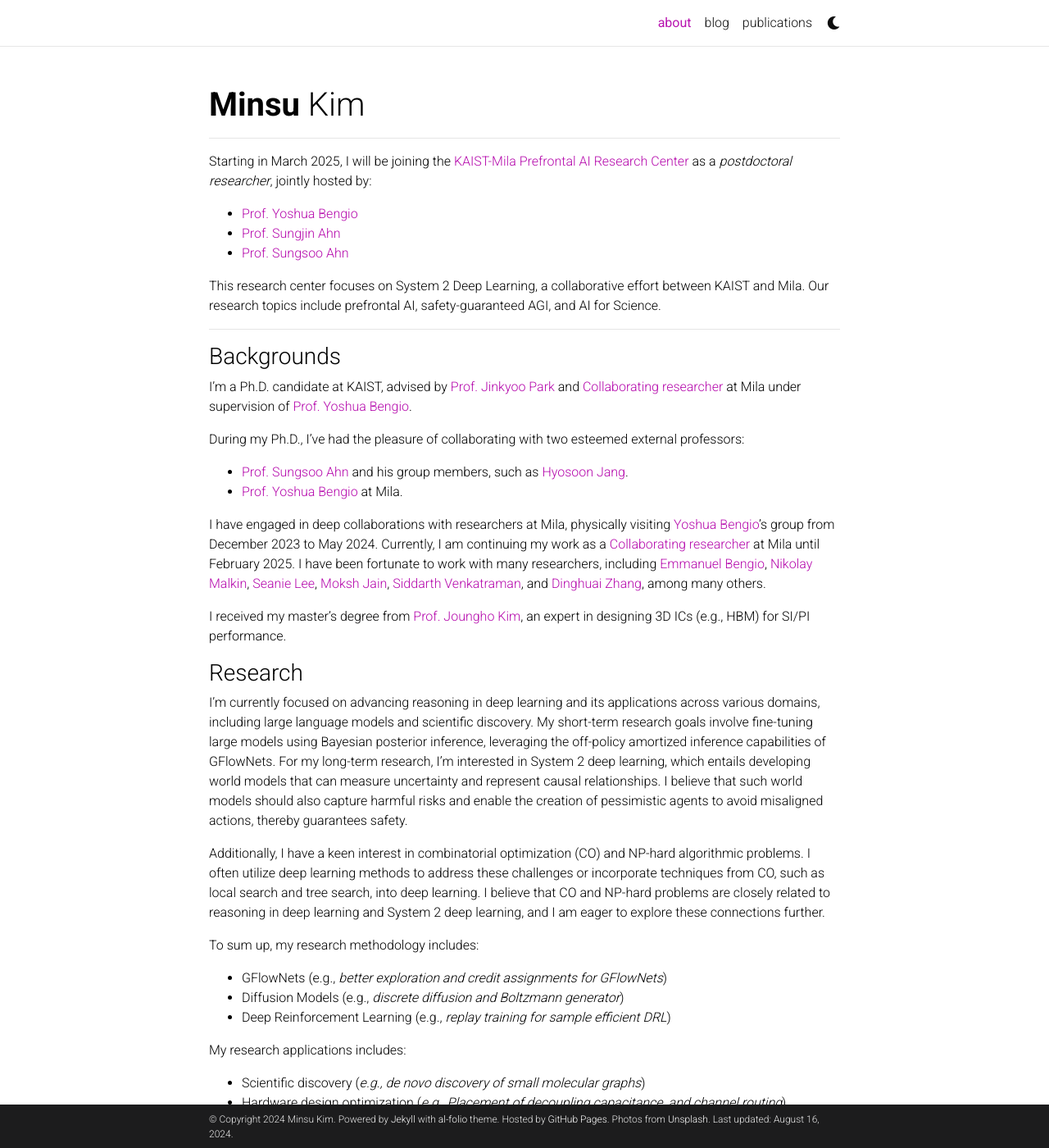
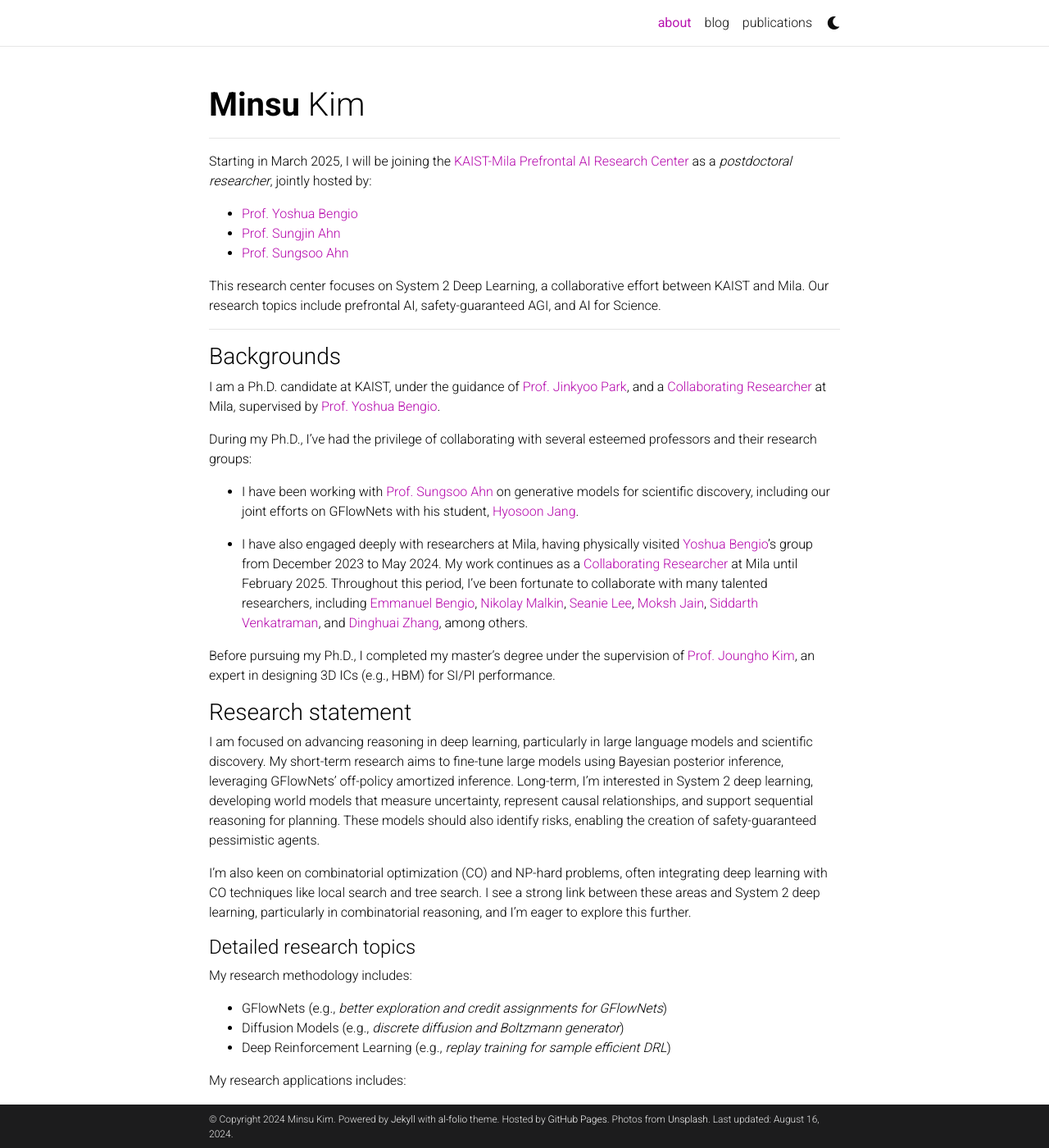
Before and after one commit to minsuukim/minsuukim.github.io, a Jekyll site: the page built from _pages/about.md, in a window 1280 px wide and 1400 px high. Shown: the whole window at 82% size. Built offline with Jekyll 4.4.1, drawn with Linux system fonts in a browser that asks for light colours; comment, search, counter and statistics services are not loaded; a style sheet for code colours, icons or effects is not loaded.

Commit message:
Update about.md

```diff
--- a/_pages/about.md
+++ b/_pages/about.md
@@ -28,25 +28,25 @@ This research center focuses on System 2 Deep Learning, a collaborative effort b
 
 ### Backgrounds
 
-I'm a Ph.D. candidate at KAIST, advised by [Prof. Jinkyoo Park](http://silab.kaist.ac.kr/our-team/) and [Collaborating researcher](https://mila.quebec/en/minsu-kim) at Mila under supervision of [Prof. Yoshua Bengio](https://yoshuabengio.org/).
+I am a Ph.D. candidate at KAIST, under the guidance of [Prof. Jinkyoo Park](http://silab.kaist.ac.kr/our-team/), and a [Collaborating Researcher](https://mila.quebec/en/minsu-kim) at Mila, supervised by [Prof. Yoshua Bengio](https://yoshuabengio.org/).
 
+During my Ph.D., I’ve had the privilege of collaborating with several esteemed professors and their research groups:
 
-During my Ph.D., I've had the pleasure of collaborating with two esteemed external professors:
+- I have been working with [Prof. Sungsoo Ahn](https://sites.google.com/view/sungsooahn0215/home) on generative models for scientific discovery, including our joint efforts on GFlowNets with his student, [Hyosoon Jang](https://hsjang0.github.io/hsjang/).
 
-- [Prof. Sungsoo Ahn](https://sites.google.com/view/sungsooahn0215/home) and his group members, such as [Hyosoon Jang](https://hsjang0.github.io/hsjang/).
-- [Prof. Yoshua Bengio](https://yoshuabengio.org/) at Mila.
+- I have also engaged deeply with researchers at Mila, having physically visited [Yoshua Bengio](https://yoshuabengio.org/)'s group from December 2023 to May 2024. My work continues as a [Collaborating Researcher](https://mila.quebec/en/minsu-kim) at Mila until February 2025. Throughout this period, I’ve been fortunate to collaborate with many talented researchers, including [Emmanuel Bengio](https://folinoid.com/), [Nikolay Malkin](https://malkin1729.github.io/), [Seanie Lee](https://seanie12.github.io/), [Moksh Jain](https://mj10.github.io/), [Siddarth Venkatraman](https://hyperpotatoneo.github.io/), and [Dinghuai Zhang](https://zdhnarsil.github.io/), among others.
 
-I have engaged in deep collaborations with researchers at Mila, physically visiting [Yoshua Bengio](https://yoshuabengio.org/)'s group from December 2023 to May 2024. Currently, I am continuing my work as a [Collaborating researcher](https://mila.quebec/en/minsu-kim) at Mila until February 2025. I have been fortunate to work with many researchers, including [Emmanuel Bengio](https://folinoid.com/), [Nikolay Malkin](https://malkin1729.github.io/), [Seanie Lee](https://seanie12.github.io/), [Moksh Jain](https://mj10.github.io/), [Siddarth Venkatraman](https://hyperpotatoneo.github.io/), and [Dinghuai Zhang](https://zdhnarsil.github.io/), among many others.
+Before pursuing my Ph.D., I completed my master’s degree under the supervision of [Prof. Joungho Kim](https://tera.kaist.ac.kr/), an expert in designing 3D ICs (e.g., HBM) for SI/PI performance.
 
-I received my master's degree from [Prof. Joungho Kim](https://tera.kaist.ac.kr/), an expert in designing 3D ICs (e.g., HBM) for SI/PI performance.
+### Research statement
 
-### Research
+I am focused on advancing reasoning in deep learning, particularly in large language models and scientific discovery. My short-term research aims to fine-tune large models using Bayesian posterior inference, leveraging GFlowNets' off-policy amortized inference. Long-term, I’m interested in System 2 deep learning, developing world models that measure uncertainty, represent causal relationships, and support sequential reasoning for planning. These models should also identify risks, enabling the creation of safety-guaranteed pessimistic agents.
 
-I'm currently focused on advancing reasoning in deep learning and its applications across various domains, including large language models and scientific discovery. My short-term research goals involve fine-tuning large models using Bayesian posterior inference, leveraging the off-policy amortized inference capabilities of GFlowNets. For my long-term research, I'm interested in System 2 deep learning, which entails developing world models that can measure uncertainty and represent causal relationships. I believe that such world models should also capture harmful risks and enable the creation of pessimistic agents to avoid misaligned actions, thereby guarantees safety.
+I’m also keen on combinatorial optimization (CO) and NP-hard problems, often integrating deep learning with CO techniques like local search and tree search. I see a strong link between these areas and System 2 deep learning, particularly in combinatorial reasoning, and I’m eager to explore this further.
 
-Additionally, I have a keen interest in combinatorial optimization (CO) and NP-hard algorithmic problems. I often utilize deep learning methods to address these challenges or incorporate techniques from CO, such as local search and tree search, into deep learning. I believe that CO and NP-hard problems are closely related to reasoning in deep learning and System 2 deep learning, and I am eager to explore these connections further.
+#### Detailed research topics
 
-To sum up, my research methodology includes:
+My research methodology includes:
 - GFlowNets (e.g., *better exploration and credit assignments for GFlowNets*)
 - Diffusion Models (e.g., *discrete diffusion and Boltzmann generator*)
 - Deep Reinforcement Learning (e.g., *replay training for sample efficient DRL*)
```
